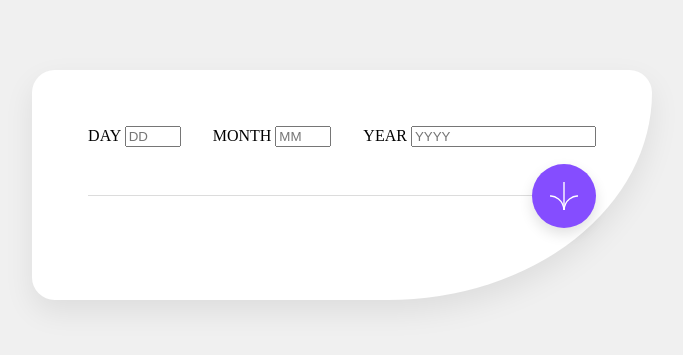
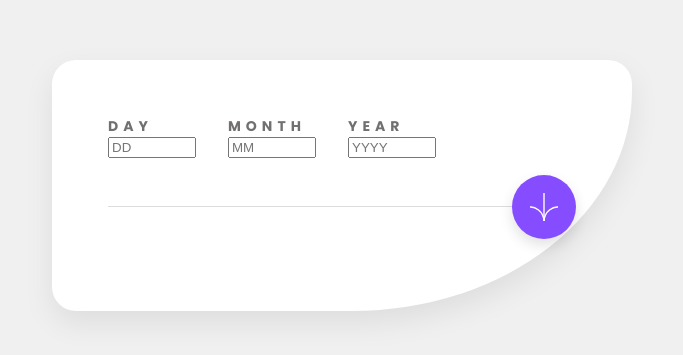
Before and after one commit to IdoFeffer/Age-calculator-app, a plain HTML site: page index.html in a window 1280 px wide. Shown: the part 215-570 px from the top of the page, without its empty margins (298-981 px from the left). Drawn offline with Linux system fonts and the light colour scheme; files whose address does not match are found by name.

Commit message:
Added font to first row

```diff
--- a/css/style.css
+++ b/css/style.css
@@ -17,15 +17,20 @@ body {
   display: flex;
   flex-direction: row;
   gap: var(--spacing-400);
+  margin-right: 140px;
 }
-/* הקו הדק */
+.field {
+  max-width: 150px;
+}
+
+/* --------------------------- */
+
 .divider {
   position: relative;
   margin: var(--spacing-600) 0;
   border-top: 1px solid var(--grey-200);
 }
 
-/* הכפתור הסגול על הקו */
 .action-btn {
   position: absolute;
   right: 0;
@@ -42,9 +47,26 @@ body {
   box-shadow: 0 6px 14px rgba(0,0,0,.12);
 }
 
-/* אפקט קטן ל-hover/focus */
 .action-btn:hover { filter: brightness(1.05); }
 .action-btn:focus-visible {
   outline: 3px solid rgba(133,77,255,.35);
   outline-offset: 3px;
 }
+
+/* --------------------------- */
+
+/* DATED  */
+.date {
+  font-family: 'Poppins', sans-serif;
+  font-weight: 700;
+  font-size: 14px;
+  line-height: 150%;
+  letter-spacing: 5px;
+  text-transform: uppercase;
+  color: var(--grey-500);
+}
+
+.date-input {
+  width: 80px;
+}
+/* --------------------------- */
--- a/index.html
+++ b/index.html
@@ -10,8 +10,8 @@
     <main>
       <form id="age-form" class="age-form" novalidate>
         <div class="fields">
-          <div class="field">
-            <label for="day">DAY</label>
+          <div class="field flex-column">
+            <label for="day" class="date">DAY</label>
             <input
               id="day"
               name="day"
@@ -19,11 +19,12 @@
               placeholder="DD"
               min="1"
               max="31"
+              class="date-input"
             />
           </div>
 
-          <div class="field">
-            <label for="month">MONTH</label>
+          <div class="field flex-column">
+            <label for="month" class="date">MONTH</label>
             <input
               id="month"
               name="month"
@@ -31,17 +32,24 @@
               placeholder="MM"
               min="1"
               max="12"
+              class="date-input"
             />
           </div>
 
-          <div class="field">
-            <label for="year">YEAR</label>
-            <input id="year" name="year" type="number" placeholder="YYYY" />
+          <div class="field flex-column">
+            <label for="year" class="date">YEAR</label>
+            <input
+              id="year"
+              name="year"
+              type="number"
+              placeholder="YYYY"
+              class="date-input"
+            />
           </div>
         </div>
+
         <div class="divider">
           <button type="submit" class="action-btn" aria-label="Calculate age">
-            <!-- SVG – גרסת B (scale מוקטן ו-stroke-width: 2.4) -->
             <svg
               xmlns="http://www.w3.org/2000/svg"
               width="28"
@@ -64,6 +72,7 @@
             </svg>
           </button>
         </div>
+
       </form>
     </main>
 
```
